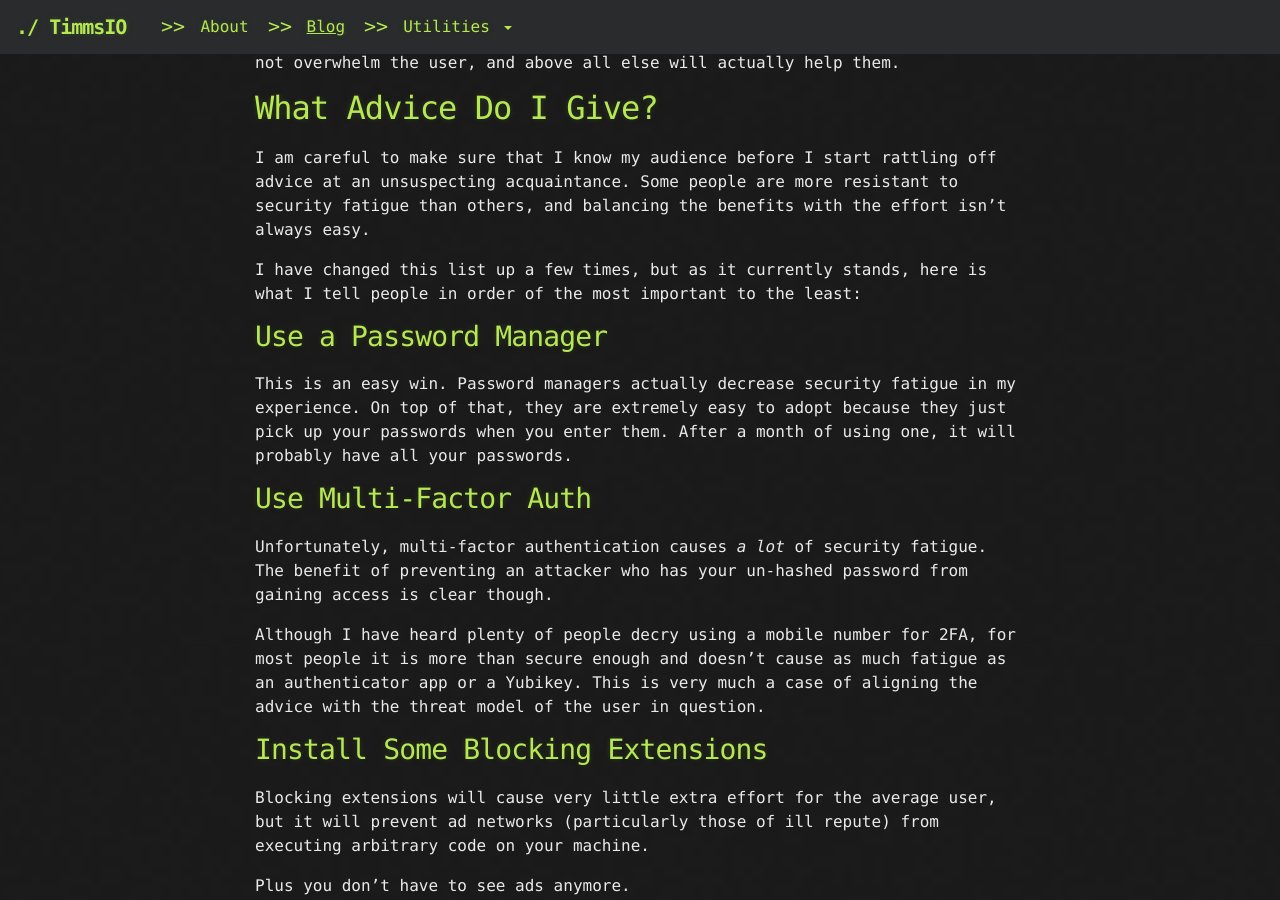
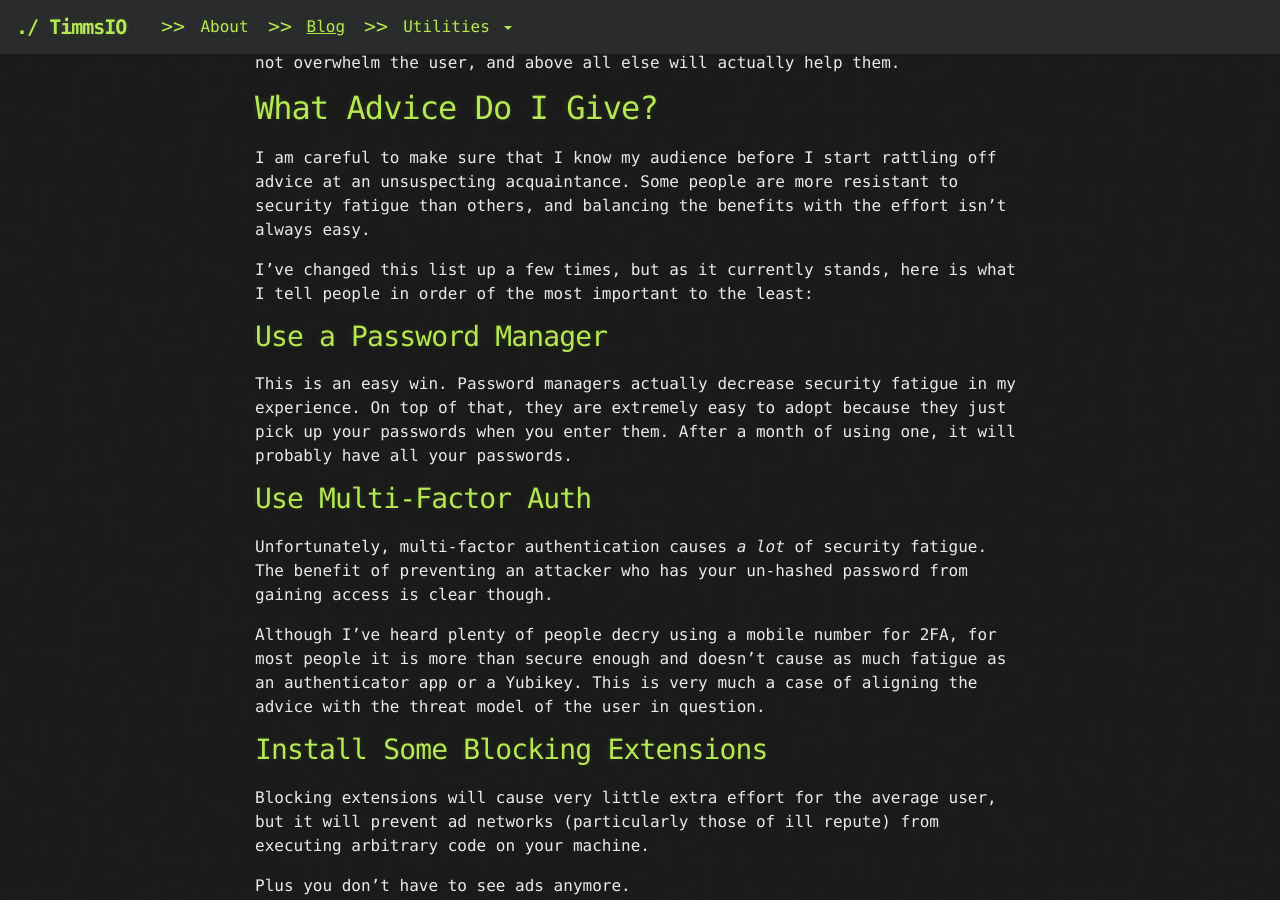
Before and after one commit to TimmsIO/timmsio.github.io, a Jekyll site: the page built from _posts/2017-10-28-simplesec-reasonable-security-advice-for-all.md, in a window 1280 px wide and 900 px high, scrolled down 2015 px. Built offline with Jekyll 4.4.1, drawn with Linux system fonts in a browser that asks for light colours; nearby versions of some CDN libraries.

Commit message:
deformalise

```diff
--- a/_posts/2017-10-28-simplesec-reasonable-security-advice-for-all.md
+++ b/_posts/2017-10-28-simplesec-reasonable-security-advice-for-all.md
@@ -60,7 +60,7 @@ These criteria ensure that any advice will introduce minimal security fatigue, n
 
 I am careful to make sure that I know my audience before I start rattling off advice at an unsuspecting acquaintance. Some people are more resistant to security fatigue than others, and balancing the benefits with the effort isn't always easy.
 
-I have changed this list up a few times, but as it currently stands, here is what I tell people in order of the most important to the least:
+I've changed this list up a few times, but as it currently stands, here is what I tell people in order of the most important to the least:
 
 ### Use a Password Manager
 
@@ -70,7 +70,7 @@ This is an easy win. Password managers actually decrease security fatigue in my
 
 Unfortunately, multi-factor authentication causes _a lot_ of security fatigue. The benefit of preventing an attacker who has your un-hashed password from gaining access is clear though.
 
-Although I have heard plenty of people decry using a mobile number for 2FA, for most people it is more than secure enough and doesn't cause as much fatigue as an authenticator app or a Yubikey. This is very much a case of aligning the advice with the threat model of the user in question.
+Although I've heard plenty of people decry using a mobile number for 2FA, for most people it is more than secure enough and doesn't cause as much fatigue as an authenticator app or a Yubikey. This is very much a case of aligning the advice with the threat model of the user in question.
 
 ### Install Some Blocking Extensions
 
```
